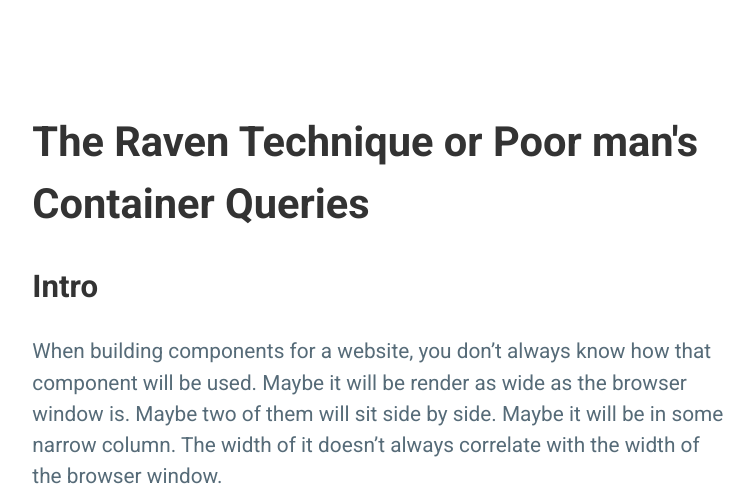
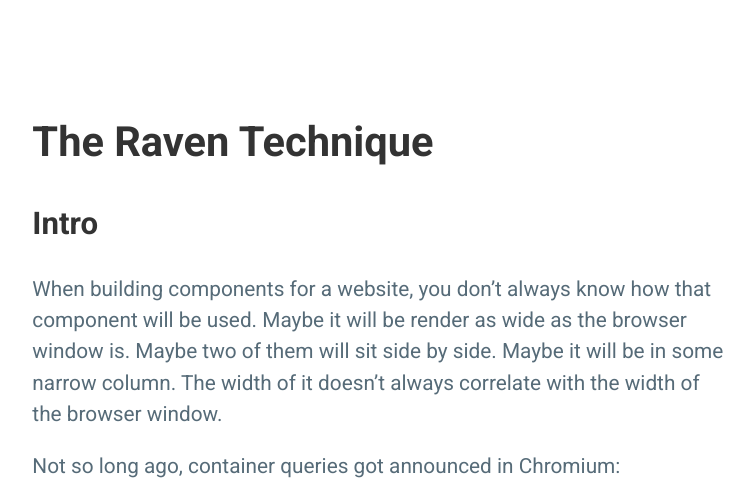
Before and after one commit to filipjakov/fluid-responsive-design-study, a website built with Parcel: page src/layout/the-raven-technique.html in a window 1280 px wide. Shown: the top 486 px of the page, without its empty margins (257-1011 px from the left). Built offline with nearby package versions, Linux system fonts and the light colour scheme; some packages are replaced by stand-ins of ours.

Commit message:
fix: typo

```diff
--- a/src/layout/the-raven-technique.html
+++ b/src/layout/the-raven-technique.html
@@ -7,7 +7,7 @@
 		<link rel="stylesheet" type="text/css" href="../styles.css" />
 	</head>
 	<body>
-		<h1>The Raven Technique or Poor man's Container Queries</h1>
+		<h1>The Raven Technique</h1>
 
 		<section>
 			<h2>Intro</h2>
```
